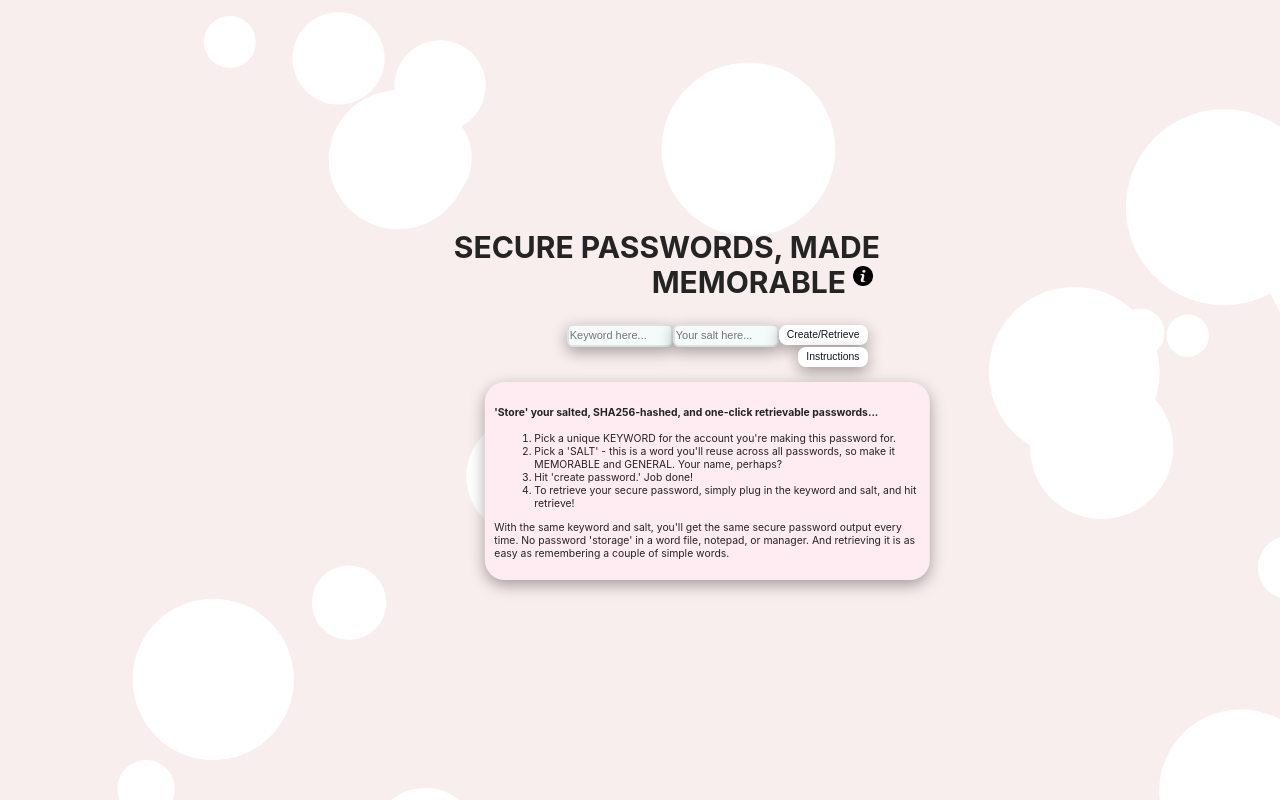
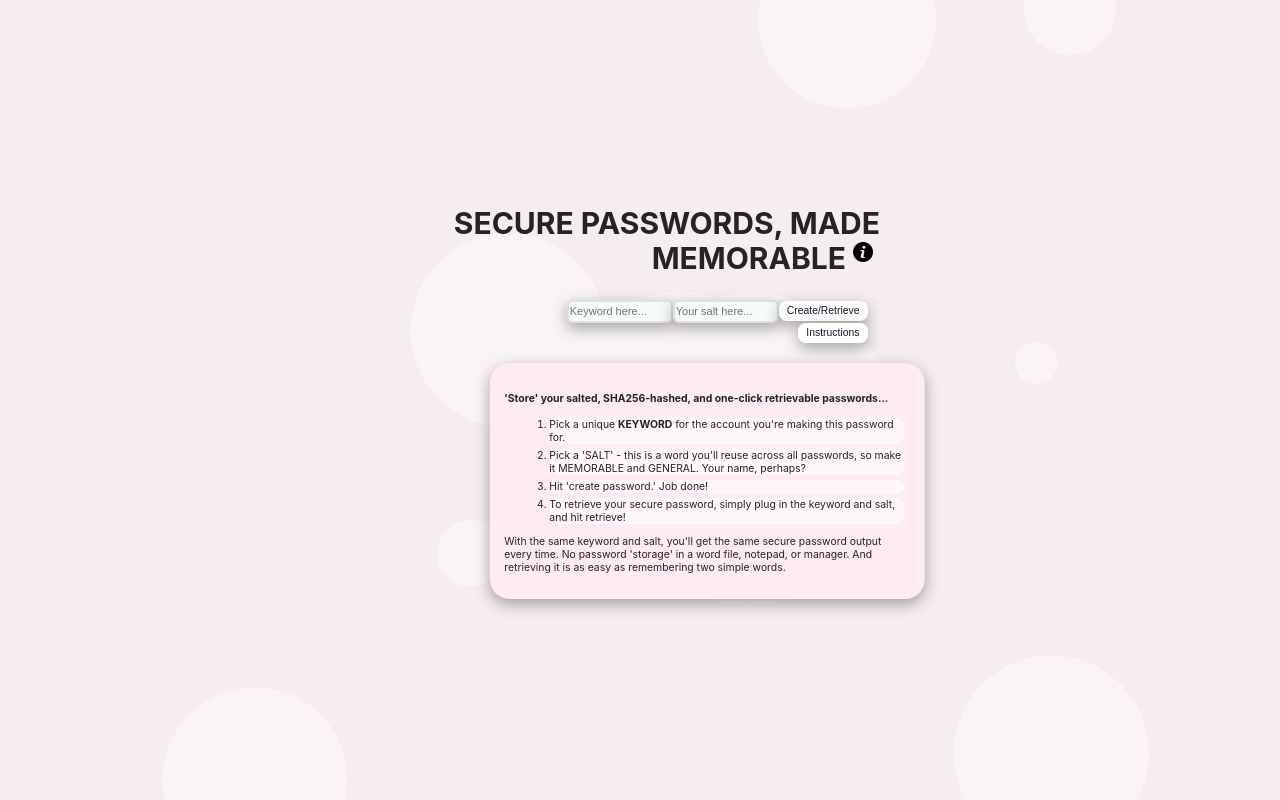
Before and after one commit to vglampard/better-password, a React (Create React App) app: page / in a window 1280 px wide. Both pictures are taken after a click on the button "Instructions". Built offline with nearby package versions, Linux system fonts and the light colour scheme.

Commit message:
scolour tweaks

```diff
--- a/src/App.css
+++ b/src/App.css
@@ -1,15 +1,17 @@
 .App {
   text-align: center;
-  background-color: rgb(249, 238, 238);
+  background-color: #f6eeee;
 }
 
 .password {
   line-height: 1.5;
   border-radius: 20px;
   padding-left: 10px;
-
   display: flex;
   align-items: center;
+}
+span{
+  font-weight: bold;
 }
 
 .App-header {
@@ -20,18 +22,15 @@
   justify-content: center;
   font-size: 0.65rem;
   color: rgb(37, 36, 36);
+}
+.app-container {
   position: relative;
   z-index: 1;
-
-}
-.app-container {
-
   display: flex;
   flex-direction: column;
   align-items: center;
   max-width: 500px;
   padding-right: 20px;
-
 }
 
 .contents{
@@ -53,6 +52,9 @@ align-items: center;
 }
 li {
   text-align: left;
+  background-color: #fff7fa;
+  margin: 5px;
+  border-radius: 10px;
 }
 .particles{
   position: fixed;
@@ -73,8 +75,8 @@ li {
   background-color: #ffecf2;
   max-width: 75vw;
   border-radius: 20px;
-  margin: 15px;
-  padding: 10px;
+  margin: 20px;
+  padding: 15px;
   box-shadow: rgba(0, 0, 0, 0.35) 0px 5px 15px;
   text-align: left;
 }
@@ -109,19 +111,12 @@ input {
   }
 
 
-
 img:focus {
   outline: 2px solid transparent;
   outline-offset: 2px;
 }
 img:hover {
   background-color: #ffecf2;
-}
-
-.logo {
-  max-width: 500px;
-  padding-left: 5px;
-  width: 50vw;
 }
 
 button {
--- a/src/App.js
+++ b/src/App.js
@@ -10,7 +10,6 @@ import { motion } from "framer-motion";
 import { useCallback } from "react";
 import Particles from "react-tsparticles";
 import { loadFull } from "tsparticles";
-import { Container, Engine } from "tsparticles-engine";
 import particlesOptions from "./particlesData/particlesOptions.js";
 
 function App() {
@@ -44,7 +43,6 @@ function App() {
   }, []);
 
   const particlesLoaded = useCallback(async (Container) => {
-    await console.log(Container);
   }, []);
   return (
     <div className="App">
--- a/src/Hero/Hero.js
+++ b/src/Hero/Hero.js
@@ -7,14 +7,14 @@ export default function Hero() {
 
   const notify = () =>
     toast(
-      "Auto-generated, sha256-hashed and salted all-requirements-meeting secure passwords, retrievable every time with just two simple keywords!"
+      "Auto-generated, sha256-hashed and salted all-requirements-meeting, secure passwords. Unfailingly retrievable, with just two words!"
     );
   return (
     <div>
         <div className="hero">
         <p className="hero-text">SECURE PASSWORDS, MADE MEMORABLE<img src = {info} alt="information" onClick={notify}/></p>
 
-  <ToastContainer />
+  <ToastContainer autoClose={false} />
         </div>
     </div>
   )
--- a/src/Instructions/Instructions.js
+++ b/src/Instructions/Instructions.js
@@ -1,21 +1,32 @@
-import React from 'react'
-
+import React from "react";
 
 export default function Instructions() {
-
-
-
   return (
     <div className="instructions">
-
-      <h4>'Store' your salted, SHA256-hashed, and one-click retrievable passwords...</h4>
+      <h4>
+        'Store' your salted, SHA256-hashed, and one-click retrievable
+        passwords...
+      </h4>
       <ol>
-    <li>Pick a unique KEYWORD for the account you're making this password for. </li>
-        <li>Pick a 'SALT' - this is a word you'll reuse across all passwords, so make it MEMORABLE and GENERAL. Your name, perhaps?</li>
+        <li>
+          Pick a unique <span>KEYWORD</span> for the account you're making this password for.{" "}
+        </li>
+        <li>
+          Pick a 'SALT' - this is a word you'll reuse across all passwords, so
+          make it MEMORABLE and GENERAL. Your name, perhaps?
+        </li>
         <li>Hit 'create password.' Job done!</li>
-        <li>To retrieve your secure password, simply plug in the keyword and salt, and hit retrieve!</li>
-    </ol>
-    <p>With the same keyword and salt, you'll get the same secure password output every time. No password 'storage' in a word file, notepad, or manager. And retrieving it is as easy as remembering a couple of simple words.</p>
+        <li>
+          To retrieve your secure password, simply plug in the keyword and salt,
+          and hit retrieve!
+        </li>
+      </ol>
+      <p>
+        With the same keyword and salt, you'll get the same secure password
+        output every time. No password 'storage' in a word file, notepad, or
+        manager. And retrieving it is as easy as remembering two simple
+        words.
+      </p>
     </div>
-  )
+  );
 }
--- a/src/particlesData/particlesOptions.js
+++ b/src/particlesData/particlesOptions.js
@@ -1,28 +1,25 @@
-//https://code.tutsplus.com/tutorials/particles-js-control-particle-count-and-shape--cms-26290
+const particlesOptions = {
 
-const rainOptions = {
     particles: {
       number: {
-        value: 20,
+        value: 10,
         density: {
           enable: false,
         },
       },
+      "color": {
+        "value": "#faf5f5"
+      },
       shape: {
         type: ["circle"],
-        // image: {
-        //   src: "https://media.licdn.com/dms/image/C4D03AQH-IsICbaHY6A/profile-displayphoto-shrink_100_100/0/1598280247239?e=1678924800&v=beta&t=R50TLUrWJW8W10wJ3MlIyPKdw4oLGcu9j9eZbuwllnI",
-        //   width: 1,
-        //   height: 1,
-        // },
       },
       "size": {
-          "value": 100,
+          "value": 200,
           "random": true,
           "anim": {
             "enable": true,
-            "speed": 20,
-            "size_min": 10,
+            "speed": 1,
+            "size_min": 20,
             "sync": false
           }
         },
@@ -31,7 +28,7 @@ const rainOptions = {
       },
       move: {
         enable: true,
-        speed: 10,
+        speed: 5,
         random: false,
         straight: false,
       },
@@ -45,14 +42,9 @@ const rainOptions = {
         onHover: {
           enable: true,
           mode: "repulse",
-          parallax: {
-            enable: false,
-            force: 60,
-            smooth: 10,
-          },
         },
       },
     },
   };
 
-  export default rainOptions;
+  export default particlesOptions;
```
